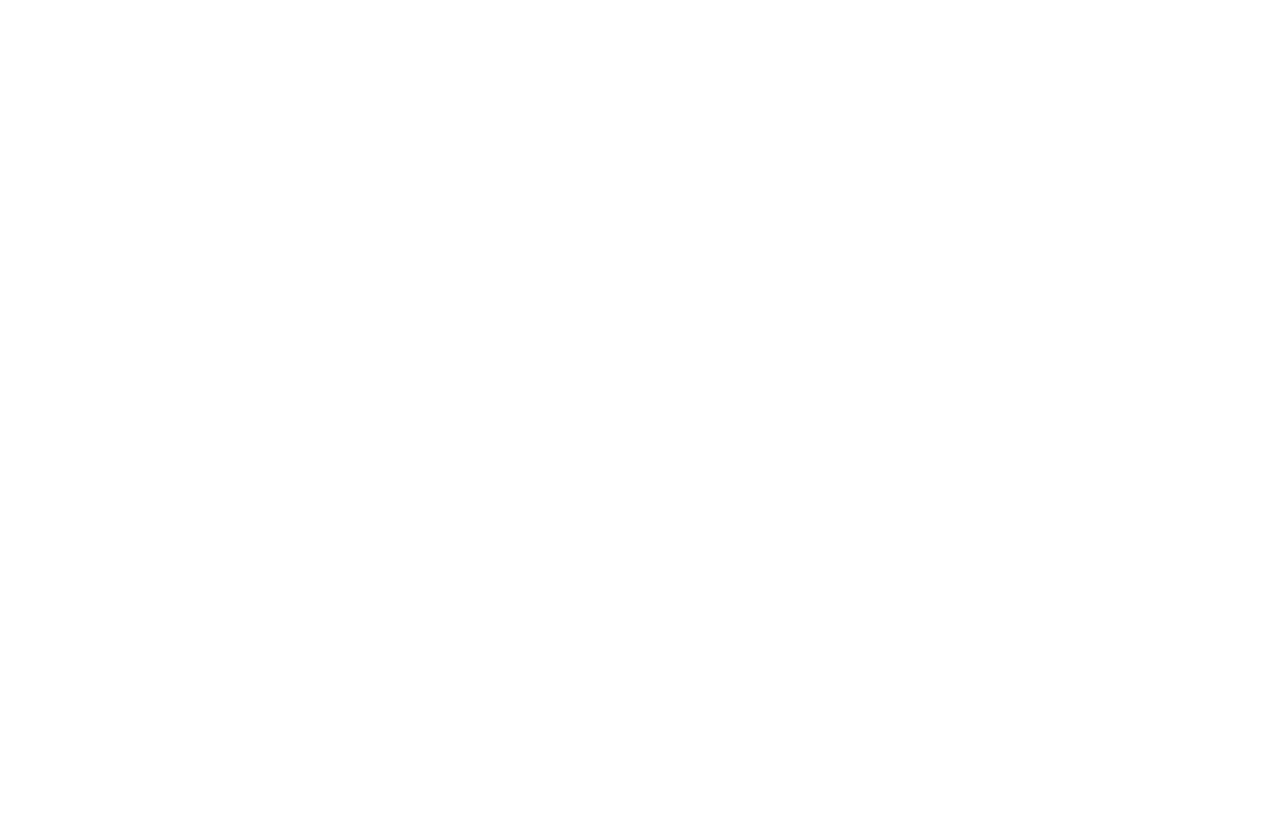
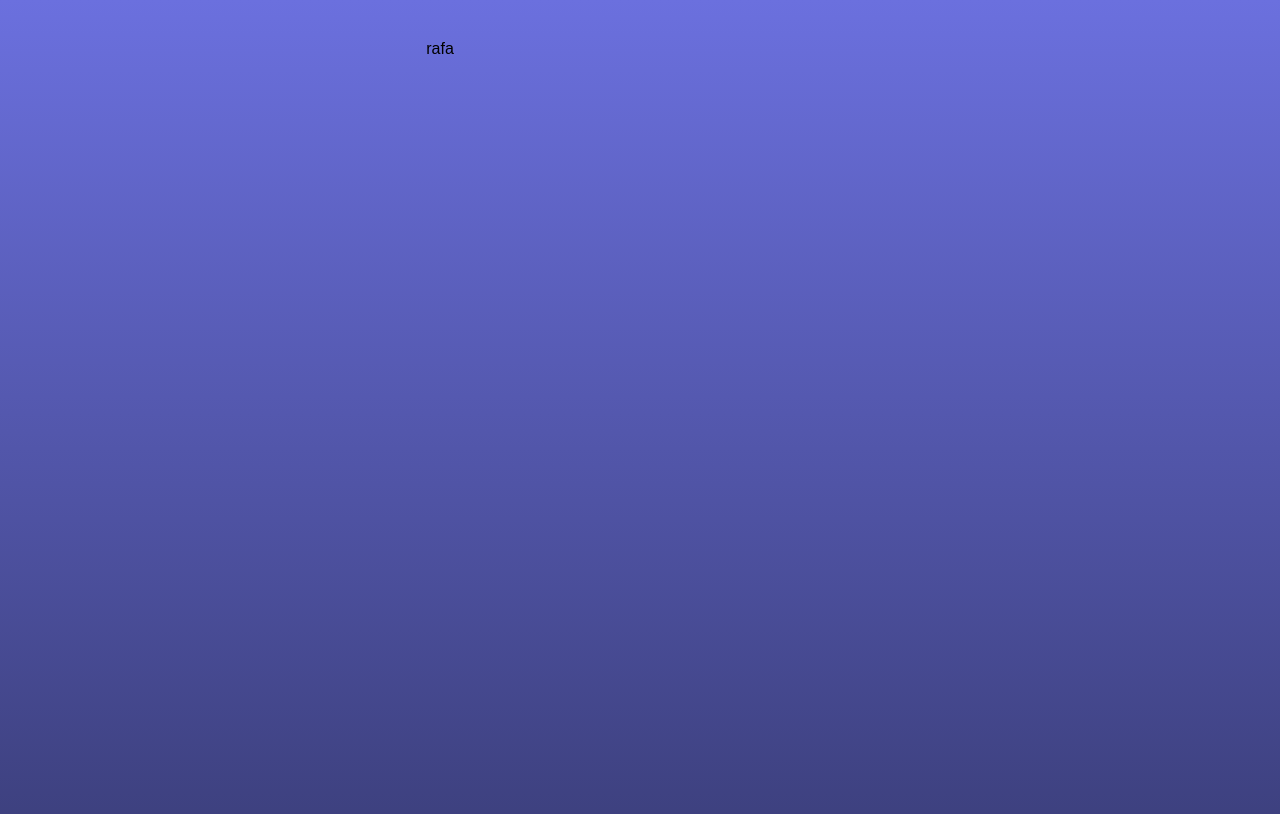
Before and after one commit to rcajazeira/ChatAppUI_Design, a website built with Vite: page index.html in a window 1280 px wide. Built offline with nearby package versions, Linux system fonts and the light colour scheme.

Commit message:
background com gradiante

```diff
--- a/index.html
+++ b/index.html
@@ -5,9 +5,14 @@
     <link rel="icon" type="image/svg+xml" href="/vite.svg" />
     <meta name="viewport" content="width=device-width, initial-scale=1.0" />
     <link rel="stylesheet" href="style.css">
-    <title>Vite App</title>
+    <title>Chat App UI Design</title>
   </head>
   <body>
+    <main>
+      <div class="container"> rafa
+
+      </div>
+    </main>
 
   </body>
 </html>
--- a/style.css
+++ b/style.css
@@ -0,0 +1,19 @@
+body {
+  margin: 0;
+  font-family: Arial, sans-serif;
+
+
+
+  & main{
+    background: linear-gradient(to bottom, #6B70DE 0%, #3A3D78 100%);
+  }
+}
+
+.container {
+  display: flex;
+  justify-content: center;
+  align-items: flex-start;
+  padding: 40px;
+  width: 100vh;
+  height: 100vh;
+}
```
